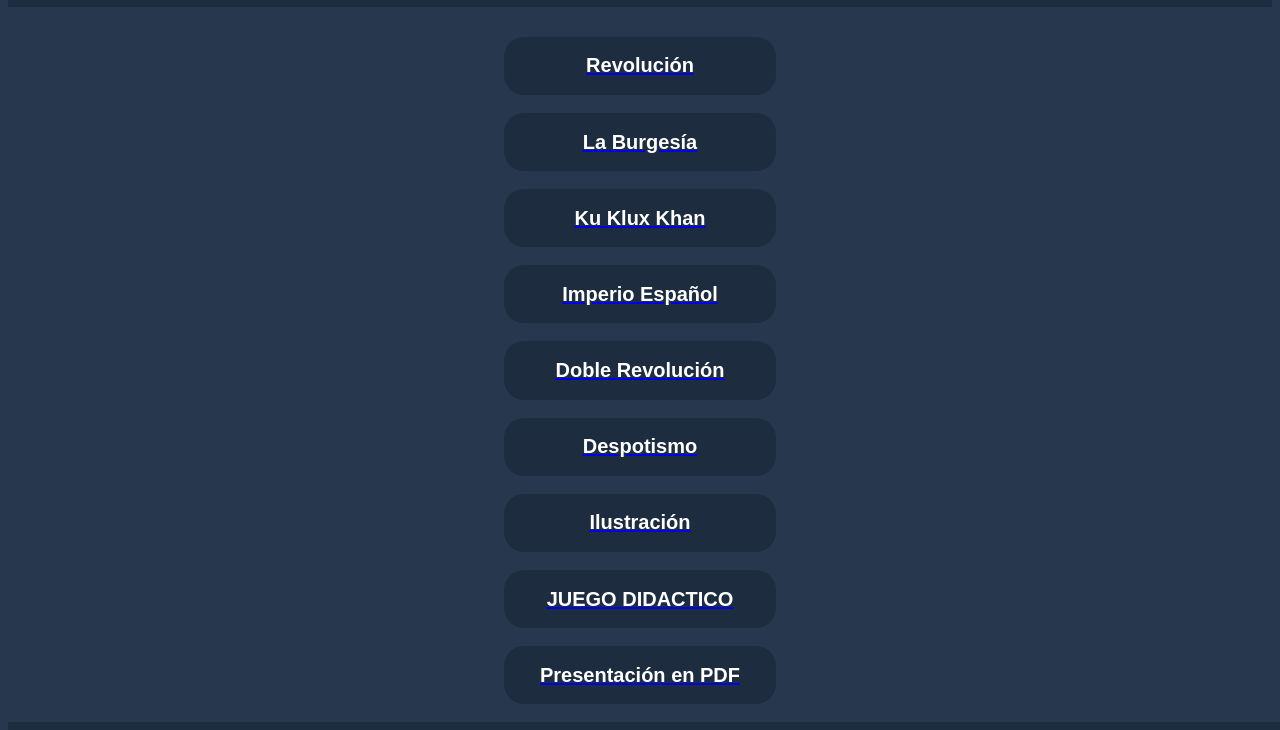
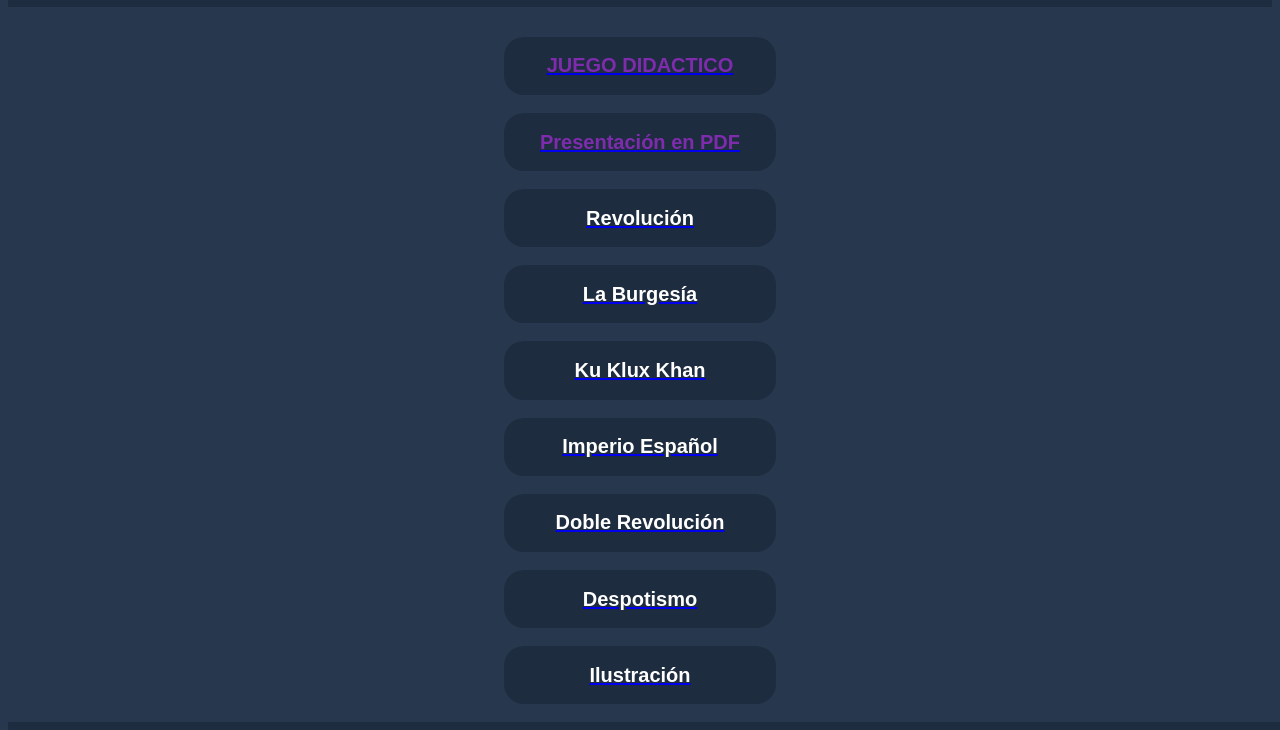
Before and after one commit to AlexDevVs/pagina-historia, a plain HTML site: page sections/secciones.html in a window 1280 px wide. Shown: the part 108-838 px from the top of the page. Drawn offline with Linux system fonts and the light colour scheme.

Commit message:
Add files via upload

```diff
--- a/assets/styles/styles.css
+++ b/assets/styles/styles.css
@@ -77,6 +77,11 @@ header {
     color: white;
     text-decoration-style: none;
 }
+.button-name-vario {
+    text-decoration: none;
+    color: rgb(126, 44, 173);
+    text-decoration-style: none;
+}
 
 
 footer {
--- a/sections/secciones.html
+++ b/sections/secciones.html
@@ -21,6 +21,16 @@
 
     <section class="buttons">
         <div>
+            <button class="seccion-button">
+                <a href="/trivia/trivia.html">
+                    <h1 class="button-name-vario">JUEGO DIDACTICO</h1>
+                </a>
+            </button><br><br>
+            <button class="seccion-button">
+                <a href="/presentación/Presentación Página de Historia.pdf" download>
+                    <h1 class="button-name-vario">Presentación en PDF</h1>
+                </a>
+            </button><br><br>
             <button class="seccion-button">
                 <a href="./revolucion/revolucion.html">
                     <h1 class="button-name">Revolución</h1>
@@ -56,16 +66,6 @@
                     <h1 class="button-name">Ilustración</h1>
                 </a>
             </button><br><br>
-            <button class="seccion-button">
-                <a href="/trivia/trivia.html">
-                    <h1 class="button-name">JUEGO DIDACTICO</h1>
-                </a>
-            </button><br><br>
-            <button class="seccion-button">
-                <a href="/presentación/Presentación Página de Historia.pdf" download>
-                    <h1 class="button-name">Presentación en PDF</h1>
-                </a>
-            </button><br><br>
         </div>
     </section>
 
```
